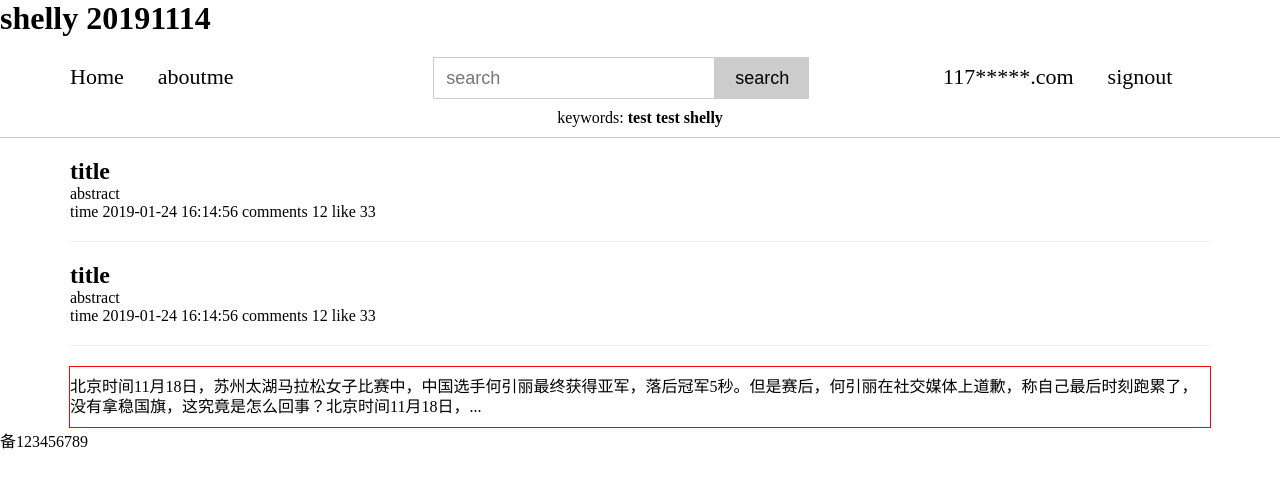
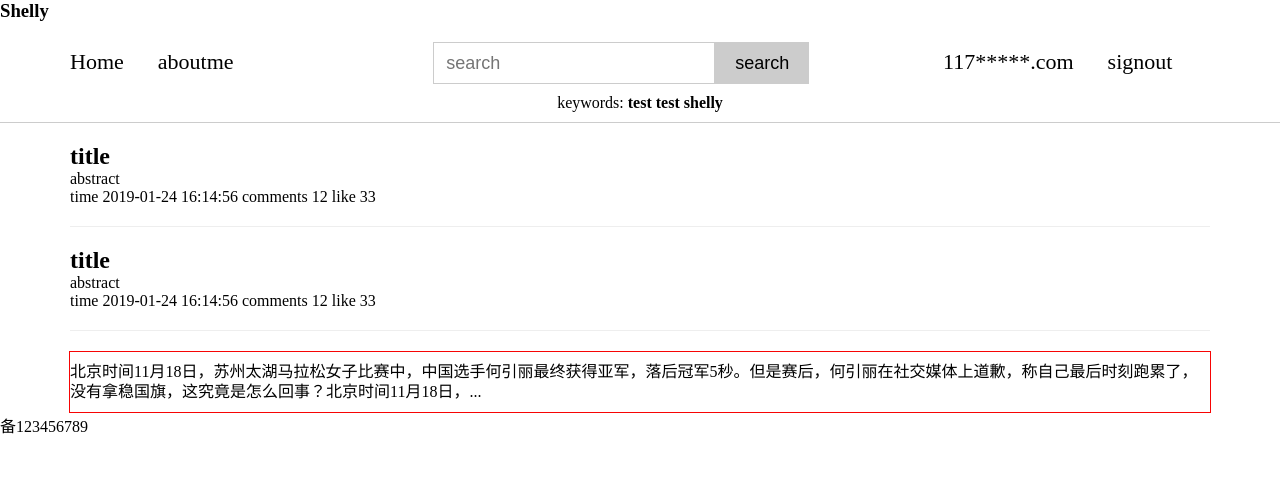
Before and after one commit to sherry8023/testGit, a website: page index.html in a window 1280 px wide. Drawn offline with nearby package versions, Linux system fonts and the light colour scheme.

Commit message:
this is test

```diff
--- a/index.html
+++ b/index.html
@@ -8,7 +8,7 @@
     <link rel="stylesheet" href="./main.css">
 </head>
 <body>
-    <h1>shelly 20191114</h1>
+    <h3>Shelly</h3>
     <header class="header">
         <p>
             <span class="head-left">
```
